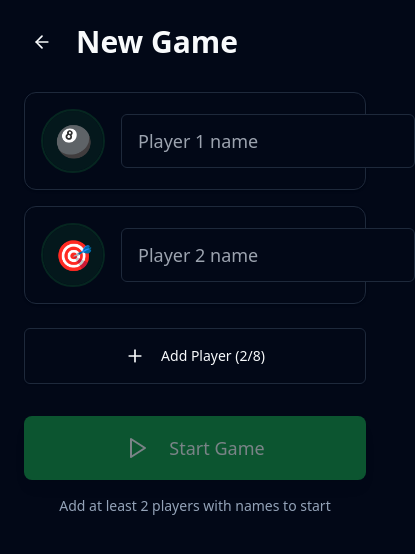
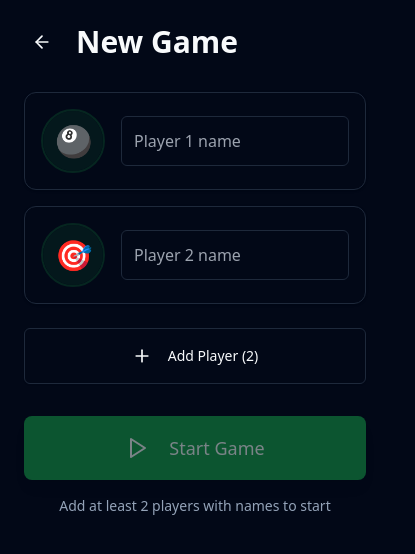
Before and after one commit to AlexIDUJFNJ/killerpool, a Next.js app: page /game/new in a window 390 px wide. Shown: the top 554 px of the page, 415 px wide, since content can reach past the window. Built offline with nearby package versions, Linux system fonts and the light colour scheme.

Commit message:
fix: mobile input overflow and remove player limit
- Add min-w-0 to prevent flex item overflow on mobile
- Use responsive padding and font sizes for input fields
- Remove 8 player limit restriction
- Update Add Player button to show current count only

```diff
--- a/app/game/new/page.tsx
+++ b/app/game/new/page.tsx
@@ -23,10 +23,8 @@ export default function NewGamePage() {
   const [selectedPlayerIndex, setSelectedPlayerIndex] = React.useState<number | null>(null)
 
   const handleAddPlayer = () => {
-    if (players.length < 8) {
     const nextAvatar = DEFAULT_AVATARS[players.length % DEFAULT_AVATARS.length]
     setPlayers([...players, { name: '', avatar: nextAvatar }])
-    }
   }
 
   const handleRemovePlayer = (index: number) => {
@@ -109,7 +107,7 @@ export default function NewGamePage() {
                       placeholder={`Player ${index + 1} name`}
                       value={player.name}
                       onChange={(e) => handleNameChange(index, e.target.value)}
-                      className="flex-1 bg-background border border-input rounded-md px-4 py-3 text-lg focus:outline-none focus:ring-2 focus:ring-ring"
+                      className="flex-1 min-w-0 bg-background border border-input rounded-md px-3 py-3 text-base sm:text-lg sm:px-4 focus:outline-none focus:ring-2 focus:ring-ring"
                       maxLength={20}
                     />
 
@@ -129,16 +127,14 @@ export default function NewGamePage() {
           ))}
         </div>
 
-        {players.length < 8 && (
         <Button
           variant="outline"
           className="w-full h-14 mb-8"
           onClick={handleAddPlayer}
         >
           <Plus className="mr-2 h-5 w-5" />
-            Add Player ({players.length}/8)
+          Add Player ({players.length})
         </Button>
-        )}
 
         {selectedPlayerIndex !== null && (
           <motion.div
```
Lines whose indentation alone changed are shown as unchanged.
